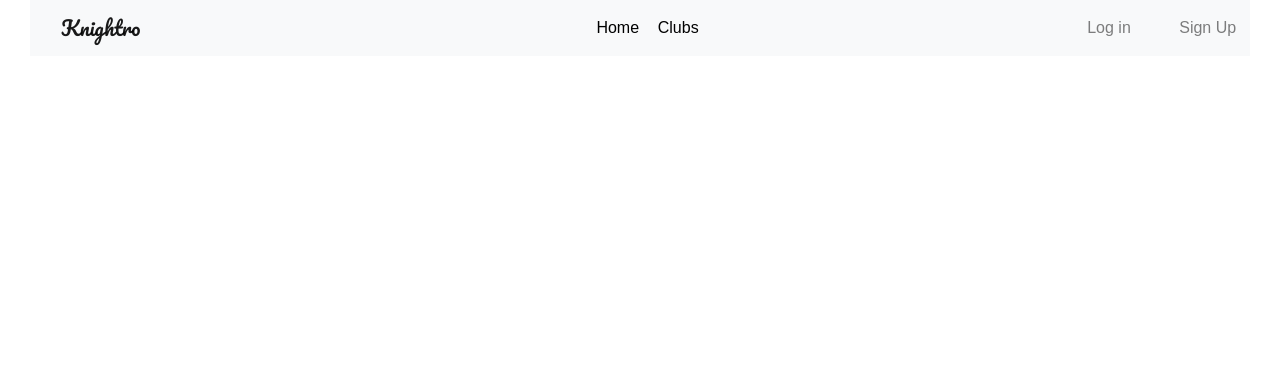
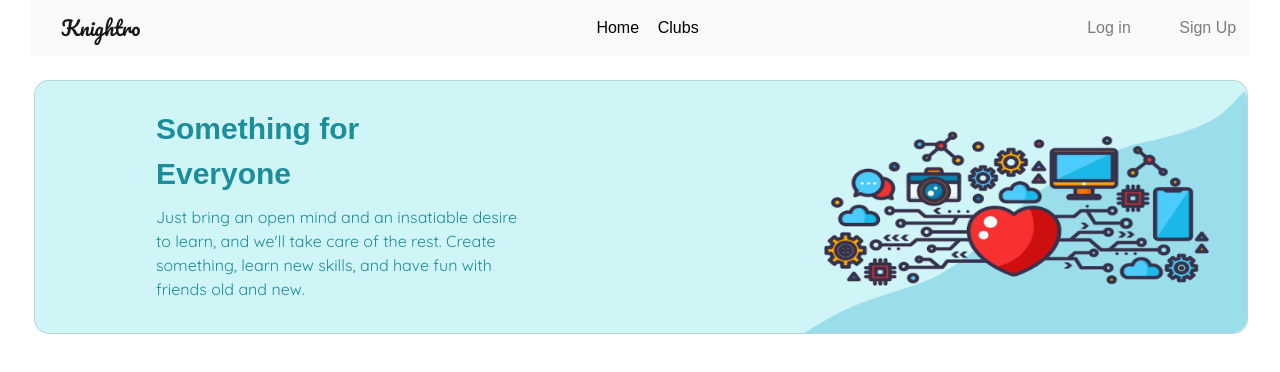
Before and after one commit to joseiciano/UCFMasterCalendar_web, a React (Create React App) app: page / in a window 1280 px wide. Shown: the top 372 px of the page. Built offline with nearby package versions, Linux system fonts and the light colour scheme.

Commit message:
The heart welcome thing :)

```diff
--- /dev/null
+++ b/src/components/EventCard.js
@@ -0,0 +1,15 @@
+import React from 'react';
+import { Component } from 'react';
+import 'bootstrap/dist/css/bootstrap.min.css';
+import { Card } from 'react-bootstrap';
+
+export default class EventCard extends Component {
+    render() {
+        return (
+            <Card className="bg-dark text-white height-100">
+
+
+            </Card>
+        )
+    }
+}
--- /dev/null
+++ b/src/components/Welcome.js
@@ -0,0 +1,76 @@
+import React from 'react';
+import { Component } from 'react';
+import 'bootstrap/dist/css/bootstrap.min.css';
+import { Card, Image, Row, Col } from 'react-bootstrap';
+import heartPic from "../icons/techHeart.png"
+
+export default class Welcome extends Component {
+    render() {
+        return (
+            <div>
+                <Row responsive>
+                    <Col sm={{ span: 8, offset: 0 }} responsive>
+                        <Card style={styles.wCard} responsive >
+                            <link href="https://fonts.googleapis.com/css?family=Quicksand&display=swap" rel="stylesheet"/>
+                            <Card.Text style={styles.headerText} responsive>
+
+                                <b> Something for
+                                  <br/>  Everyone </b>
+                             </Card.Text>
+                            <Card.Text style={styles.bodyText} responsive>
+                                Just bring an open mind and an insatiable desire <br />
+                                to learn, and we'll take care of the rest. Create <br />
+                                something, learn new skills, and have fun with <br />
+                                friends old and new.
+                             </Card.Text>
+                            <Card.Img src={heartPic} style={styles.hearty} responsive />
+
+            </Card>
+            </Col>
+
+            </Row>
+            </div>
+        )
+    }
+}
+
+const styles = {
+    wCard: {
+            position: "realtive",
+            backgroundColor:  "#D0F5F7",
+            //textColor: "#1C8E9C",
+            color: "#1C8D9B",
+            fontSize: "250%",
+            height: "50%",
+            left: "4%",
+            width: "144%",
+            borderRadius: "15px 15px 15px 15px"
+
+        },
+
+    hearty: {
+        position: "relative",
+        width: "40%",
+        height: "98.5%",
+        //padding: ".2%",
+        right: "-60%",
+        borderRadius: "0px 15px 15px 0px",
+        top: "-85%"
+    },
+
+    bodyText: {
+        position: "relative",
+        fontFamily: "Quicksand",
+        marginLeft: "10%",
+        fontSize: "40%",
+        top: "7%",
+    },
+
+    headerText: {
+        position: "relative",
+        fontFamily: "Arial",
+        marginLeft: "10%",
+        fontSize: "75%",
+        top: "10%"
+    }
+};
--- a/src/pages/Main.js
+++ b/src/pages/Main.js
@@ -1,11 +1,16 @@
 import React, { Component } from "react";
+import { Image } from 'react-bootstrap';
 import Navbar from "../components/NavBar";
+import EventCard from "../components/EventCard";
+import Welcome from "../components/Welcome";
 
 export default class Main extends Component {
   render() {
       return (
           <div>
               <Navbar />
+              <br />
+              <Welcome />
           </div>
       );
   }
```
Also changed, not shown: src/icons/techHeart.png (added).
